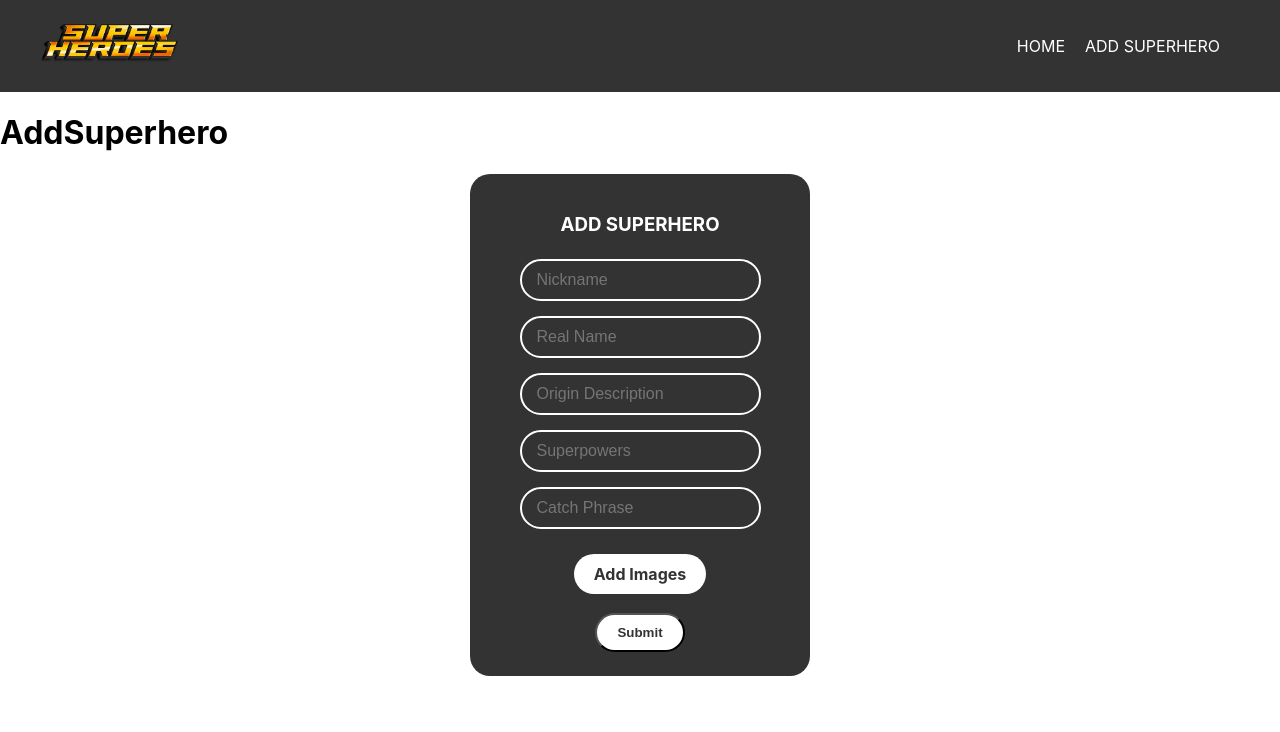
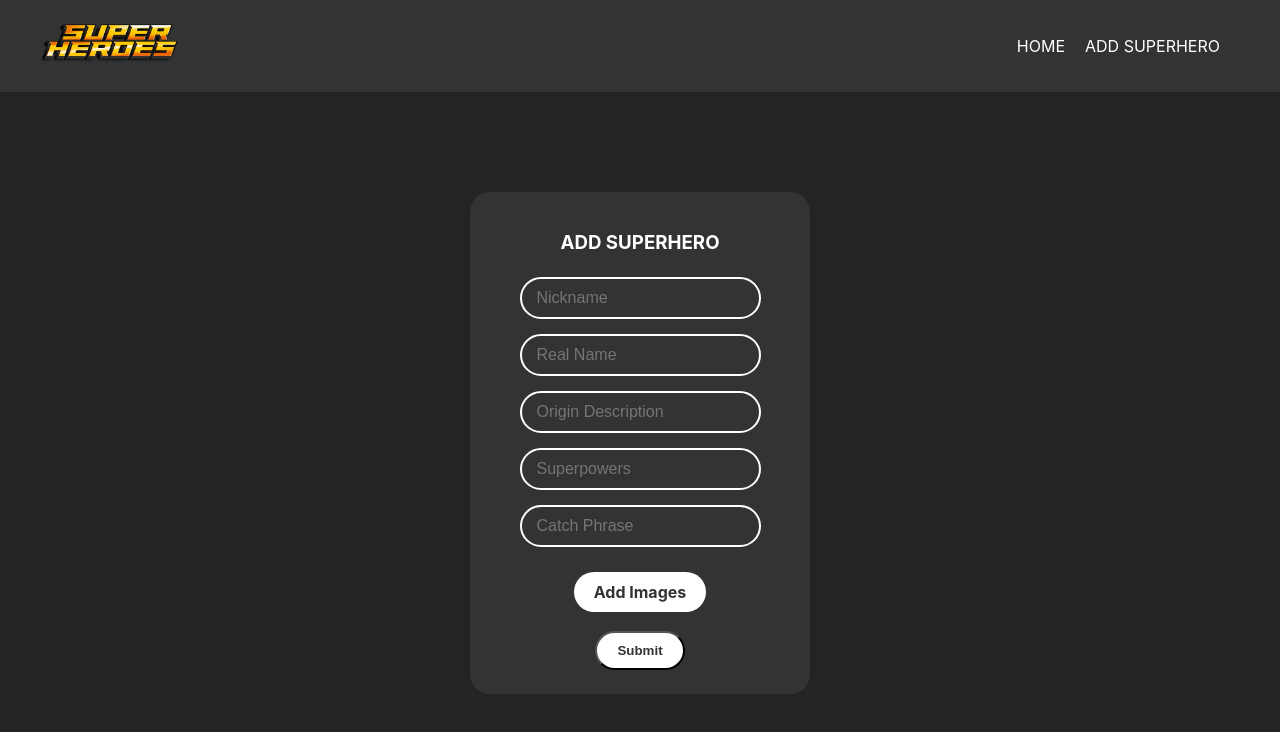
Before and after one commit to Inlvert/JavaScript-Engineer-Test, a React (Create React App) app in the folder client/: page /superheroes in a window 1280 px wide. Shown: the top 732 px of the page. Built offline with nearby package versions, Linux system fonts and the light colour scheme.

Commit message:
add changes to pages

```diff
--- a/client/src/pages/Add/index.jsx
+++ b/client/src/pages/Add/index.jsx
@@ -4,10 +4,11 @@ import AddSuperheroForm from "../../components/AddSuperheroForm";
 
 const AddSuperhero = () => {
   return (
-    <div>
+    <div style={{ backgroundColor: "#242424", height: "100vh" }}>
       <Header />
-      <h1>AddSuperhero</h1>
-      <AddSuperheroForm />
+      <div style={{ padding: "100px" }}>
+        <AddSuperheroForm />
+      </div>
     </div>
   );
 };
--- a/client/src/pages/Home/index.jsx
+++ b/client/src/pages/Home/index.jsx
@@ -4,9 +4,8 @@ import SuperheroList from '../../components/SuperheroList'
 
 const HomePage = () => {
   return (
-    <div>
+    <div style={{backgroundColor: "#242424", height: "100vh"}}>
       <Header/>
-      <h1>HomePage</h1>
       <SuperheroList />
     </div>
   )
```
